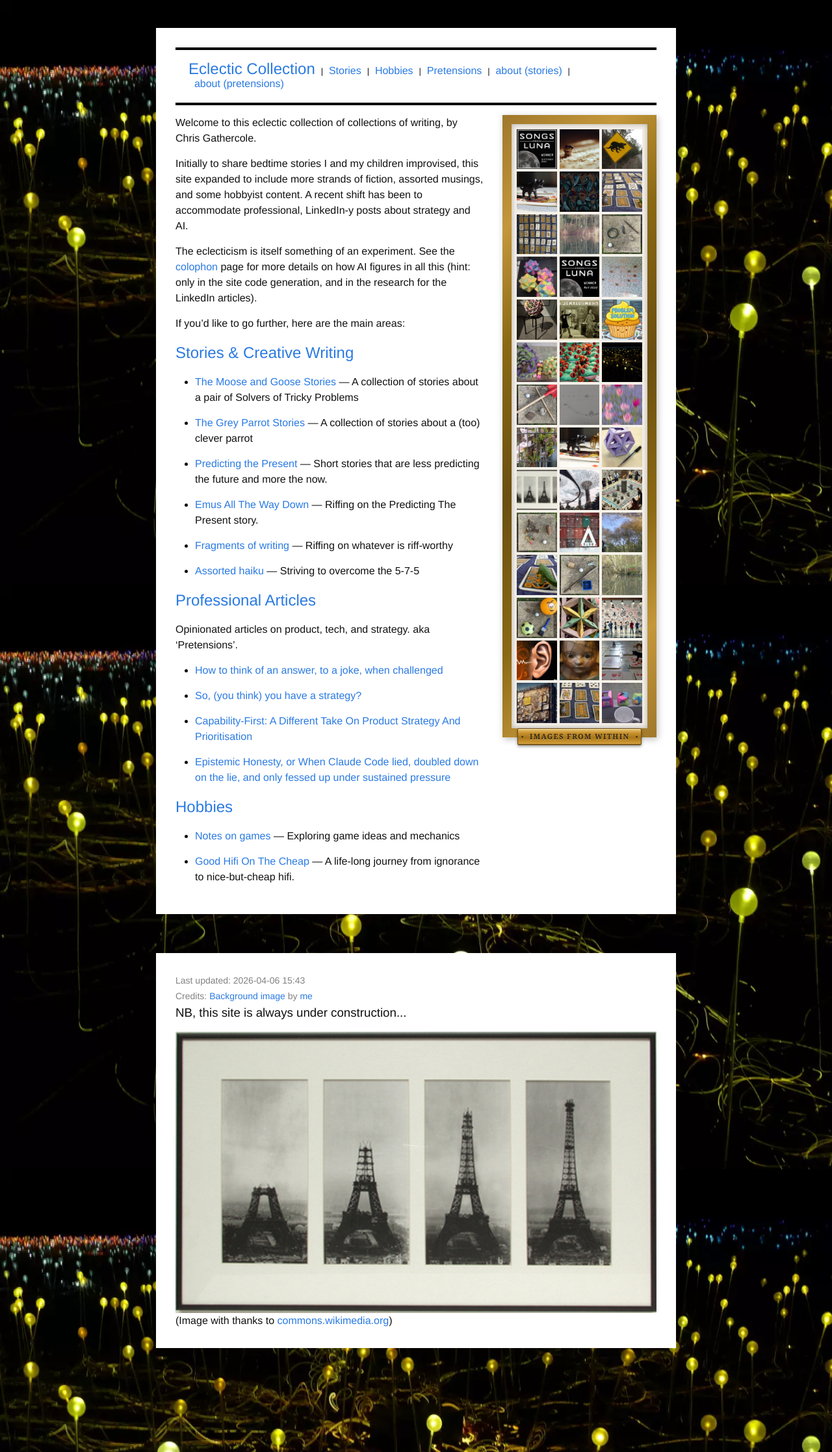
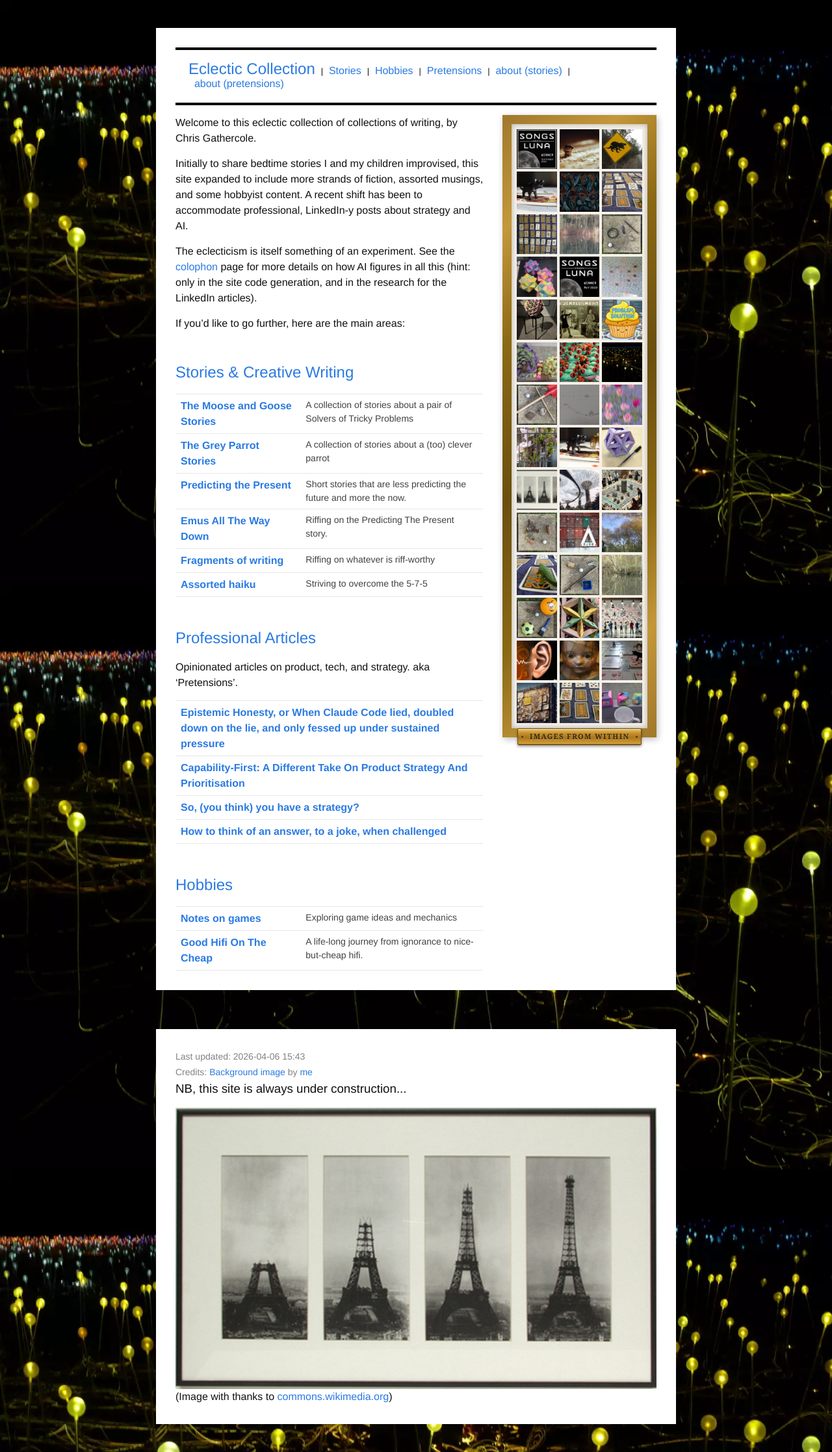
Before and after one commit to upthebuzzard/upthebuzzard.github.io, a Jekyll site: the page built from index.md, in a window 1280 px wide. Shown: the whole page at 65% size. Built offline with Jekyll 4.4.1, drawn with Linux system fonts in a browser that asks for light colours; some web fonts are replaced.

Commit message:
Reformat main landing page listings as tables
Stories and Hobbies use 2-column tables (40:60 name/description). Pretensions articles use a single-column table, most recent first. Add spacing above section headings.

Co-Authored-By: Claude Opus 4.6 <noreply@anthropic.com>

```diff
--- a/_sass/minima/_layout.scss
+++ b/_sass/minima/_layout.scss
@@ -334,6 +334,50 @@
   }
 }
 
+.homepage-text h2 {
+  margin-top: $spacing-unit * 1.5;
+}
+
+.homepage-listing {
+  width: 100%;
+  border-collapse: collapse;
+
+  tr {
+    border-top: 1px solid $grey-color-light;
+    border-bottom: 1px solid $grey-color-light;
+  }
+
+  td {
+    padding: 6px 8px;
+    vertical-align: top;
+  }
+
+  &__name {
+    font-weight: bold;
+
+    a {
+      text-decoration: none;
+    }
+  }
+
+  &__desc {
+    font-size: $small-font-size;
+    color: $grey-color-dark;
+  }
+
+  &--2col {
+    table-layout: fixed;
+
+    .homepage-listing__name {
+      width: 40%;
+    }
+
+    .homepage-listing__desc {
+      width: 60%;
+    }
+  }
+}
+
 .share-buttons {
   font-size: $small-font-size;
   color: $grey-color;
--- a/index.md
+++ b/index.md
@@ -18,30 +18,43 @@ If you'd like to go further, here are the main areas:
 ## [Stories & Creative Writing](/stories)
 
 {% assign sorted = site.collections | sort: 'sequence' %}
+<table class="homepage-listing homepage-listing--2col">
 {% for collection in sorted %}
 {% if collection.label != "posts" and collection.zone == "A" %}
-* [{{ collection.title }}]({{ collection.label }}) — {{ collection.description }}
+  <tr>
+    <td class="homepage-listing__name"><a href="{{ collection.label }}">{{ collection.title }}</a></td>
+    <td class="homepage-listing__desc">{{ collection.description }}</td>
+  </tr>
 {% endif %}
 {% endfor %}
+</table>
 
 ## [Professional Articles](/pretensions/)
 
 Opinionated articles on product, tech, and strategy. aka 'Pretensions'.
 
-{% for post in site.pretensions %}
-{% if post.layout == "post" %}
-* [{{ post.title }}]({{ post.url }})
-{% endif %}
+{% assign pretensions_posts = site.pretensions | where:"layout", "post" | sort: "date" | reverse %}
+<table class="homepage-listing homepage-listing--1col">
+{% for post in pretensions_posts %}
+  <tr>
+    <td class="homepage-listing__name"><a href="{{ post.url }}">{{ post.title }}</a></td>
+  </tr>
 {% endfor %}
+</table>
 
 ## [Hobbies](/hobbies)
 
 {% assign sorted_hobbies = site.collections | sort: 'sequence' %}
+<table class="homepage-listing homepage-listing--2col">
 {% for collection in sorted_hobbies %}
 {% if collection.label != "posts" and collection.zone == "C" %}
-* [{{ collection.title }}]({{ collection.label }}) — {{ collection.description }}
+  <tr>
+    <td class="homepage-listing__name"><a href="{{ collection.label }}">{{ collection.title }}</a></td>
+    <td class="homepage-listing__desc">{{ collection.description }}</td>
+  </tr>
 {% endif %}
 {% endfor %}
+</table>
 
 </div>
 <div class="homepage-gallery">
```
